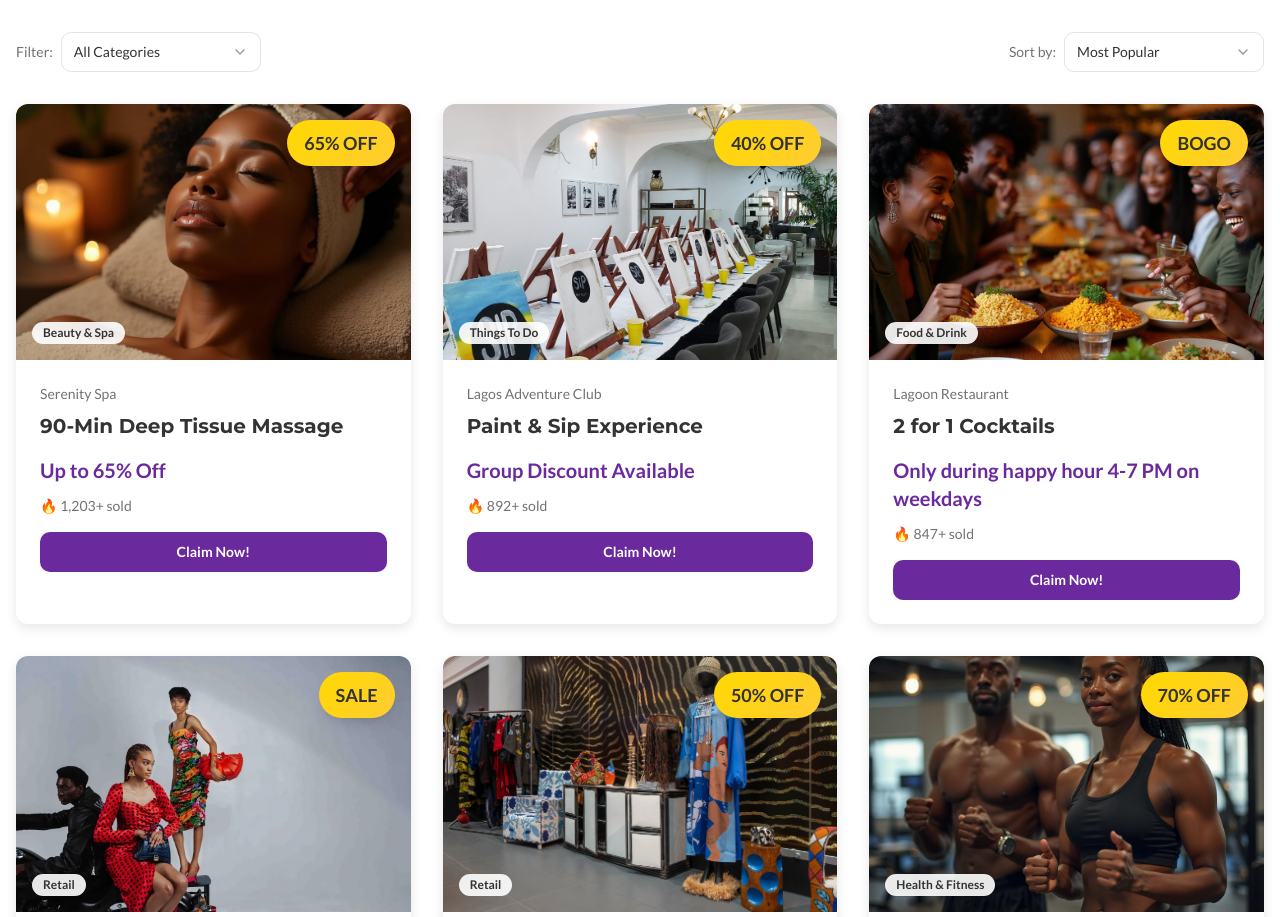
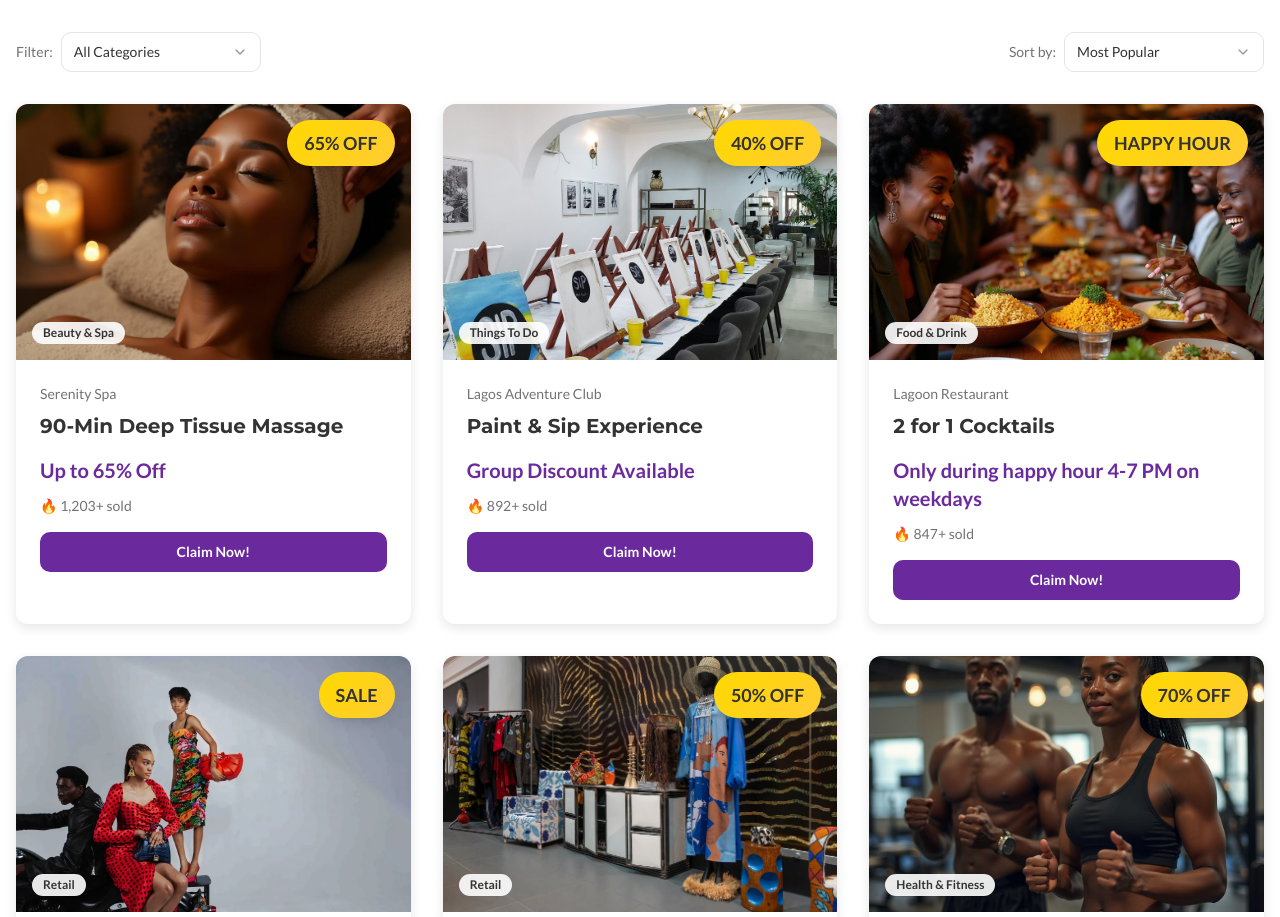
Before and after one commit to getvouchify/getvouchify, a React (Vite) app: page / in a window 1280 px wide. Shown: the part 900-1817 px from the top of the page. Built offline with nearby package versions, Linux system fonts and the light colour scheme; the HTML template or start-up script is replaced by a standard one.

Commit message:
Fix BOGO text in Featured Deals

```diff
--- a/src/components/FeaturedDeals.tsx
+++ b/src/components/FeaturedDeals.tsx
@@ -19,7 +19,7 @@ const deals = [
     merchant: "Lagoon Restaurant",
     title: "2 for 1 Cocktails",
     category: "Food & Drink",
-    discount: "BOGO",
+    discount: "HAPPY HOUR",
     offer: "Only during happy hour 4-7 PM on weekdays",
     soldCount: 847,
   },
```
